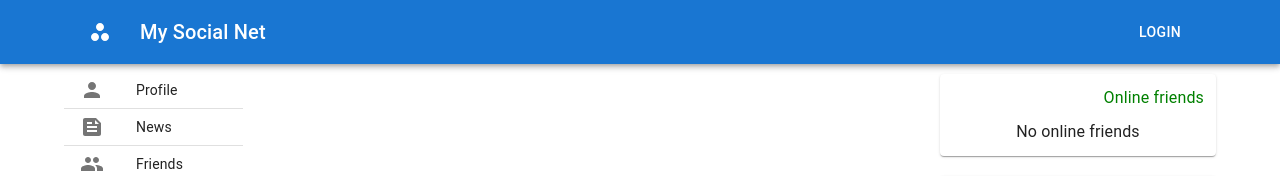
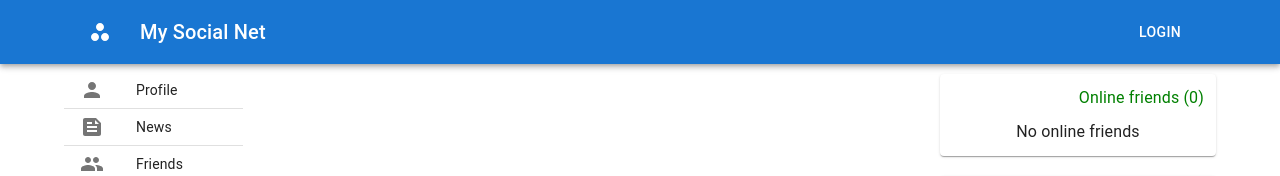
Before and after one commit to SergTemnikov/social, a React (Create React App) app: page / in a window 1280 px wide. Shown: the top 176 px of the page. Built offline with nearby package versions, Linux system fonts and the light colour scheme.

Commit message:
Correct apperience of total count of Online friends. Create function that limits name length in online friends component

```diff
--- a/src/components/OnlineFriends/OnlineFriends.jsx
+++ b/src/components/OnlineFriends/OnlineFriends.jsx
@@ -1,10 +1,11 @@
-import React from 'react'
+import React, { useEffect, useState } from 'react'
 import { useSelector } from 'react-redux'
 import { Typography, Card, Stack } from '@mui/material'
 import OnlineFriendItem from '../UI/OnlineFriendItem/OnlineFriendItem'
 
 
 const OnlineFriends = () => {
+  const [onlineCount, setOnlineCount] = useState(0)
 
   const friendsList = useSelector(state => state.allUsers.allUsers)
   let onlineFriendsList = friendsList.filter(f => f.followed === true)
@@ -17,10 +18,14 @@ const OnlineFriends = () => {
     />
   })
 
+  useEffect(() => {
+    setOnlineCount(onlineFriendsList.length)
+  }, [onlineFriendsList.length])
+
   return (
     <Card sx={{ padding: '12px', margin: '10px 0 10px 0' }}>
-      <Typography sx={{ paddingBottom: '10px', color: 'Green' }} align='right'>Online friends</Typography>
-      <Stack direction="row" spacing={2} sx={{display: 'flex', gap: '0 10px', justifyContent: 'center'}}>
+      <Typography sx={{ paddingBottom: '10px', color: 'Green' }} align='right'>Online friends ({String(onlineCount)})</Typography>
+      <Stack direction="row" spacing={2} sx={{ display: 'flex', gap: '0 10px', justifyContent: 'center' }}>
         {onlineFriendsList.length !== 0
           ? friendsRender
           : <Typography>No online friends</Typography>
--- a/src/components/UI/OnlineFriendItem/OnlineFriendItem.jsx
+++ b/src/components/UI/OnlineFriendItem/OnlineFriendItem.jsx
@@ -1,5 +1,5 @@
 import React from 'react'
-import { Box, Typography, Badge, Avatar, Stack, AvatarGroup } from '@mui/material'
+import { Typography, Badge, Avatar, Stack } from '@mui/material'
 import { styled } from '@mui/material/styles'
 import MockAvatar from './../../../img/MockAvatar.jpg'
 
```
